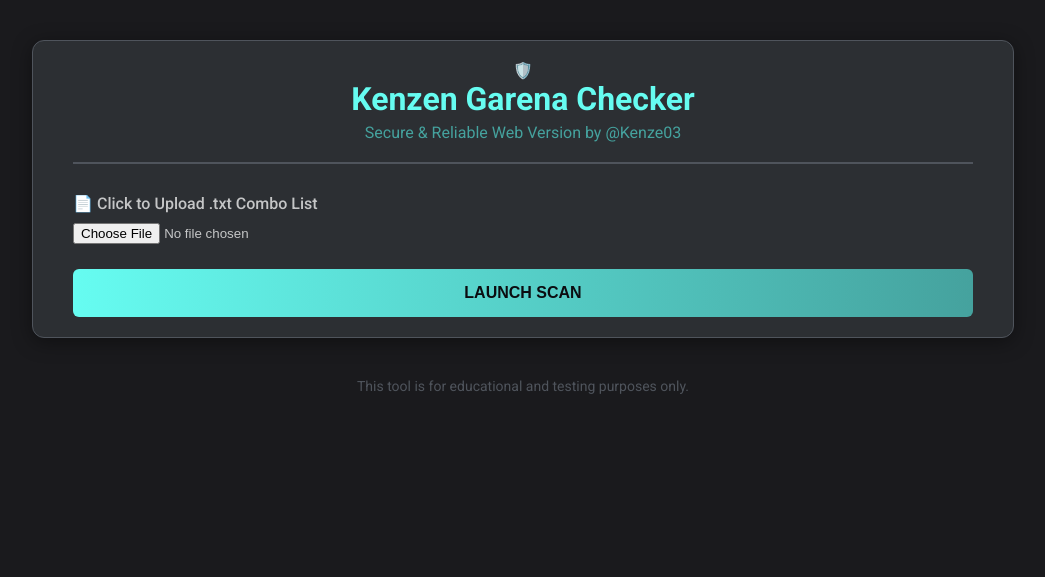
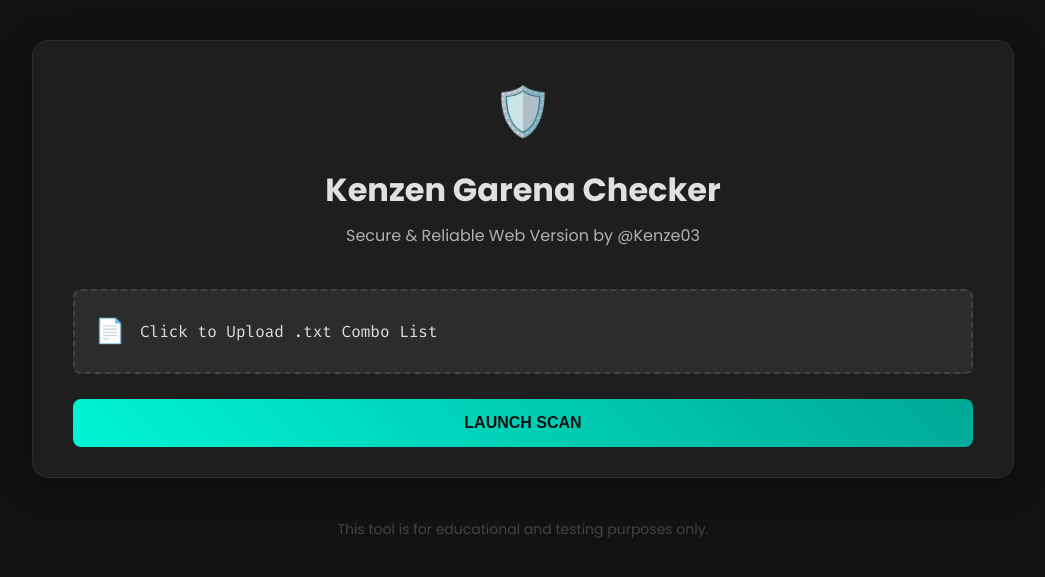
Before and after one commit to Faithhacker03/Kenzen-web, a Flask app: page / in a window 1280 px wide. Shown: the top 577 px of the page, without its empty margins (117-1162 px from the left). Run offline with Flask 3, Linux system fonts and the light colour scheme.

Commit message:
Update style.css

```diff
--- a/static/style.css
+++ b/static/style.css
@@ -1,97 +1,133 @@
-@import url('https://fonts.googleapis.com/css2?family=Roboto:wght@400;500;700&family=Source+Code+Pro:wght@400;600&display=swap');
+@import url('https://fonts.googleapis.com/css2?family=Poppins:wght@400;500;700&family=Fira+Code:wght@400;600&display=swap');
+
+:root {
+    --bg-primary: #121212;
+    --bg-secondary: #1E1E1E;
+    --bg-tertiary: #2C2C2C;
+    --text-primary: #E0E0E0;
+    --text-secondary: #B0B0B0;
+    --accent-primary: #00F5D4;
+    --accent-secondary: #00A896;
+    --success: #4CAF50;
+    --error: #F44336;
+    --warning: #ff9800;
+}
 
 body {
-    font-family: 'Roboto', sans-serif;
-    background-color: #1a1a1d;
-    color: #c5c6c7;
+    font-family: 'Poppins', sans-serif;
+    background-color: var(--bg-primary);
+    color: var(--text-primary);
     margin: 0;
     padding: 20px;
+    line-height: 1.7;
 }
 
 .container {
     max-width: 900px;
     margin: 20px auto;
-    background-color: #2c2f33;
-    padding: 20px 40px;
-    border-radius: 12px;
-    box-shadow: 0 4px 20px rgba(0, 0, 0, 0.4);
-    border: 1px solid #4f545c;
+    background-color: var(--bg-secondary);
+    padding: 30px 40px;
+    border-radius: 16px;
+    box-shadow: 0 8px 32px rgba(0, 0, 0, 0.3);
+    border: 1px solid var(--bg-tertiary);
 }
 
 header {
     text-align: center;
-    margin-bottom: 30px;
-    border-bottom: 2px solid #4f545c;
-    padding-bottom: 20px;
+    margin-bottom: 40px;
 }
 
-h1 {
-    color: #66fcf1;
-    margin: 0;
+.logo {
+    font-size: 3rem;
+    margin-bottom: 10px;
 }
-.subtitle { color: #45a29e; margin: 5px 0 0 0; }
+
+h1 { color: var(--text-primary); margin: 0; }
+.subtitle { color: var(--text-secondary); margin: 5px 0 0 0; }
 .form-group { margin-bottom: 25px; }
-label { display: block; margin-bottom: 10px; font-weight: 500; color: #c5c6c7; }
-textarea {
-    width: 100%;
-    padding: 12px;
-    border-radius: 6px;
-    border: 1px solid #4f545c;
-    background-color: #23272a;
-    color: #e0e0e0;
-    font-family: 'Source Code Pro', monospace;
-    box-sizing: border-box;
-    resize: vertical;
-    min-height: 250px;
+
+input[type="file"] {
+    display: none;
 }
-.radio-group { display: flex; flex-wrap: wrap; gap: 20px; }
-.radio-group label { cursor: pointer; }
+
+.file-label {
+    display: flex;
+    align-items: center;
+    padding: 20px;
+    background-color: var(--bg-tertiary);
+    border: 2px dashed #444;
+    border-radius: 8px;
+    cursor: pointer;
+    transition: background-color 0.3s, border-color 0.3s;
+}
+
+.file-label:hover {
+    background-color: #333;
+    border-color: var(--accent-secondary);
+}
+
+.file-icon { font-size: 1.5rem; margin-right: 15px; }
+#file-name { font-family: 'Fira Code', monospace; }
 
 .submit-btn {
     width: 100%;
     padding: 15px;
-    border-radius: 6px;
+    border-radius: 8px;
     border: none;
-    background: linear-gradient(90deg, #66fcf1, #45a29e);
-    color: #0b0c10;
+    background: linear-gradient(45deg, var(--accent-primary), var(--accent-secondary));
+    color: var(--bg-primary);
     font-weight: bold;
     cursor: pointer;
-    transition: transform 0.2s ease, box-shadow 0.2s ease;
+    transition: transform 0.2s, box-shadow 0.2s;
     text-transform: uppercase;
     font-size: 16px;
     text-align: center;
     text-decoration: none;
-    display: inline-block;
+    display: block;
+    box-sizing: border-box;
 }
-.submit-btn:hover { transform: translateY(-2px); box-shadow: 0 4px 10px rgba(102, 252, 241, 0.3); }
+.submit-btn:hover { transform: translateY(-3px); box-shadow: 0 6px 20px rgba(0, 245, 212, 0.2); }
 
-footer { text-align: center; margin-top: 40px; color: #4f545c; font-size: 14px; }
+footer { text-align: center; margin-top: 40px; color: #444; font-size: 14px; }
+.flash-message { padding: 15px; margin-bottom: 20px; border-radius: 8px; border: 1px solid; }
+.flash-message.error { background-color: rgba(244, 67, 54, 0.1); border-color: var(--error); color: var(--error); }
 
 /* Results Page Styles */
-.summary { background-color: #23272a; padding: 20px; border-radius: 8px; margin-bottom: 30px; border-left: 5px solid #66fcf1; }
-.summary h2 { margin-top: 0; color: #66fcf1; }
-.summary p { margin: 8px 0; font-size: 1.1em; }
-.success-text { color: #50c878; font-weight: bold; }
-.failed-text { color: #ff6961; font-weight: bold; }
+.results-container { padding-top: 20px; }
+.summary { display: grid; grid-template-columns: repeat(auto-fit, minmax(200px, 1fr)); gap: 20px; background-color: var(--bg-tertiary); padding: 20px; border-radius: 12px; margin-bottom: 40px; }
+.summary-item { text-align: center; }
+.summary-label { display: block; font-size: 0.9rem; color: var(--text-secondary); }
+.summary-value { display: block; font-size: 2rem; font-weight: 700; }
+.success-text { color: var(--success); }
+.failed-text { color: var(--error); }
 
-.results-section h2 { border-bottom: 2px solid #4f545c; padding-bottom: 10px; margin-bottom: 20px; }
-.result-box { background-color: #23272a; padding: 20px; border-radius: 8px; margin-bottom: 15px; border: 1px solid #4f545c; }
-.result-box h3 { margin-top: 0; font-family: 'Source Code Pro', monospace; }
-.result-box pre { white-space: pre-wrap; word-wrap: break-word; background-color: #1a1a1d; padding: 15px; border-radius: 6px; font-family: 'Source Code Pro', monospace; font-size: 14px; color: #c5c6c7; border: 1px solid #40444b; }
-.result-box.success { border-left: 4px solid #50c878; }
-.result-box.success h3 { color: #50c878; }
-.result-box.failed { border-left: 4px solid #ff6961; }
-.result-box.failed h3 { color: #ff6961; }
-.result-box.warning, .result-box.captcha-warning { padding: 20px; margin-bottom: 20px; border-radius: 8px; }
-.result-box.warning { background-color: #3e2723; color: #ffccbc; border-left: 5px solid #ff5722; }
-.result-box.captcha-warning { background-color: #4a148c; color: #e1bee7; border-left: 5px solid #9c27b0; }
-.result-box.captcha-warning h2 { margin-top: 0; color: #f0abfc; }
-.back-btn { margin-top: 30px; background: #4f545c; color: #c5c6c7; }
-.back-btn:hover { background: #40444b; box-shadow: none; }
+.results-section h2 { border-bottom: 2px solid var(--bg-tertiary); padding-bottom: 10px; margin-bottom: 20px; display: flex; align-items: center; gap: 10px; }
+.icon-green { color: var(--success); }
+.icon-red { color: var(--error); }
+.result-box { background-color: var(--bg-tertiary); margin-bottom: 15px; border-radius: 8px; border-left: 5px solid #444; transition: border-color 0.3s; }
+details > summary { padding: 15px 20px; cursor: pointer; }
+details > summary > h3 { display: inline; margin: 0; font-family: 'Fira Code', monospace; }
+.result-box pre { margin: 0 20px 20px 20px; padding: 15px; background-color: var(--bg-primary); border-radius: 6px; white-space: pre-wrap; word-wrap: break-word; font-family: 'Fira Code', monospace; font-size: 0.85rem; color: var(--text-secondary); border: 1px solid #444; }
+.result-box p { padding: 0 20px 15px 20px; margin: 0; }
+
+.result-box.success { border-left-color: var(--success); }
+.result-box.failed { border-left-color: var(--error); }
+.result-box.warning, .result-box.captcha-warning { padding: 20px; margin-bottom: 20px; border-radius: 8px; border-left-width: 5px; border-left-style: solid; }
+.result-box.warning { background-color: rgba(255, 152, 0, 0.1); border-color: var(--warning); color: var(--warning); }
+.result-box.captcha-warning { background-color: rgba(244, 67, 54, 0.1); border-color: var(--error); color: var(--error); }
+.result-box.captcha-warning h2 { margin-top: 0; color: var(--error); }
+.no-results { color: var(--text-secondary); padding-left: 10px; }
+.back-btn { margin-top: 40px; background: var(--bg-tertiary); color: var(--text-primary); }
+.back-btn:hover { background: #3a3a3a; box-shadow: none; transform: translateY(0); }
 
 /* Loading Overlay */
 .hidden { display: none !important; }
-#loading-overlay { position: fixed; top: 0; left: 0; width: 100%; height: 100%; background-color: rgba(11, 12, 16, 0.9); display: flex; flex-direction: column; justify-content: center; align-items: center; z-index: 1000; }
-.spinner { width: 60px; height: 60px; border: 6px solid #4f545c; border-top-color: #66fcf1; border-radius: 50%; animation: spin 1.2s linear infinite; margin-bottom: 25px; }
-#loading-overlay p { color: #c5c6c7; font-size: 1.2em; text-align: center; }
+#loading-overlay { position: fixed; inset: 0; background-color: rgba(18, 18, 18, 0.9); display: flex; flex-direction: column; justify-content: center; align-items: center; z-index: 1000; backdrop-filter: blur(5px); }
+.spinner { width: 50px; height: 50px; border: 5px solid #444; border-top-color: var(--accent-primary); border-radius: 50%; animation: spin 1s linear infinite; margin-bottom: 20px; }
+#loading-overlay p { color: var(--text-primary); font-size: 1.2em; text-align: center; }
 @keyframes spin { to { transform: rotate(360deg); } }
+
+@media (max-width: 600px) {
+    .container { padding: 20px; }
+    .summary { grid-template-columns: 1fr; }
+    }
```
